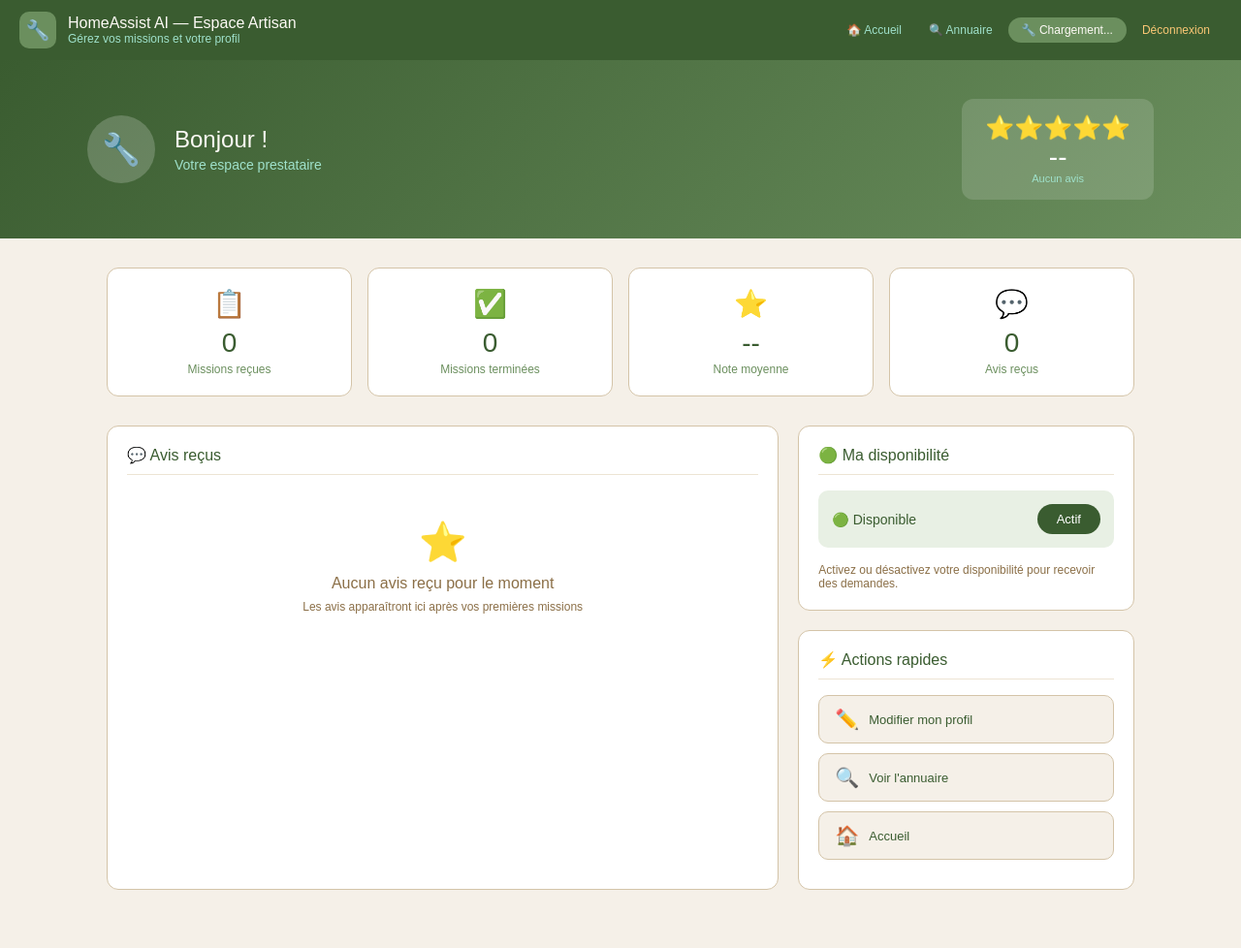
After one commit to brouanny-ux/homeassist-ai, a Python web app: template templates/dashboard_artisan.html in a window 1280 px wide. The commit adds this page. Shown: the whole page at 97% size. Run offline with Jinja, Linux system fonts and the light colour scheme; the template is opened without the code that fills it, so the values that code supplies are empty.

Commit message:
Dashboard user et artisan + rôles

```diff
--- a/database.py
+++ b/database.py
@@ -109,6 +109,7 @@ def init_users():
                 prenom TEXT NOT NULL,
                 nom TEXT NOT NULL,
                 email TEXT UNIQUE NOT NULL,
+                role TEXT DEFAULT 'user',
                 telephone TEXT NOT NULL,
                 pays TEXT,
                 ville TEXT NOT NULL,
--- /dev/null
+++ b/templates/dashboard_artisan.html
@@ -0,0 +1,238 @@
+<!DOCTYPE html>
+<html lang="fr">
+<head>
+    <meta charset="UTF-8">
+    <meta name="viewport" content="width=device-width, initial-scale=1.0">
+    <title>HomeAssist AI — Espace Artisan</title>
+    <style>
+        * { margin: 0; padding: 0; box-sizing: border-box; }
+        body { font-family: Arial, sans-serif; background: #F5F0E8; min-height: 100vh; }
+        .header { background: #3A5C30; padding: 12px 20px; display: flex; align-items: center; gap: 12px; }
+        .logo { width: 38px; height: 38px; background: #6B8F5E; border-radius: 10px; display: flex; align-items: center; justify-content: center; font-size: 20px; text-decoration: none; transition: all .2s; }
+        .logo:hover { background: #5C4A32; transform: scale(1.1); }
+        .header-info h1 { font-size: 16px; font-weight: 500; color: #FDFAF5; }
+        .header-info p { font-size: 12px; color: #9FE1CB; }
+        .header-nav { margin-left: auto; display: flex; gap: 4px; align-items: center; }
+        .header-nav a { font-size: 12px; color: #9FE1CB; padding: 6px 12px; border-radius: 8px; text-decoration: none; transition: background .15s; }
+        .header-nav a:hover { background: #6B8F5E; color: #FDFAF5; }
+        .artisan-badge { background: #6B8F5E; padding: 6px 14px; border-radius: 20px; font-size: 12px; color: #FDFAF5; }
+
+        .hero { background: linear-gradient(135deg, #3A5C30, #6B8F5E); padding: 40px 20px; }
+        .hero-content { max-width: 1100px; margin: 0 auto; display: flex; align-items: center; gap: 20px; }
+        .hero-avatar { width: 70px; height: 70px; background: rgba(255,255,255,0.2); border-radius: 50%; display: flex; align-items: center; justify-content: center; font-size: 32px; }
+        .hero-text h2 { color: #FDFAF5; font-size: 24px; font-weight: 500; margin-bottom: 4px; }
+        .hero-text p { color: #9FE1CB; font-size: 14px; }
+        .hero-rating { margin-left: auto; text-align: center; background: rgba(255,255,255,0.15); padding: 16px 24px; border-radius: 12px; }
+        .hero-rating .stars { font-size: 24px; color: #FCD34D; }
+        .hero-rating .score { font-size: 28px; font-weight: 500; color: white; }
+        .hero-rating .label { font-size: 11px; color: #9FE1CB; }
+
+        .container { max-width: 1100px; margin: 0 auto; padding: 30px 20px; }
+
+        .stats-grid { display: grid; grid-template-columns: repeat(4, 1fr); gap: 16px; margin-bottom: 30px; }
+        .stat-card { background: white; border-radius: 12px; padding: 20px; border: 0.5px solid #D4C4A8; text-align: center; }
+        .stat-card .icon { font-size: 28px; margin-bottom: 8px; }
+        .stat-card .number { font-size: 28px; font-weight: 500; color: #3A5C30; }
+        .stat-card .label { font-size: 12px; color: #6B8F5E; margin-top: 4px; }
+
+        .grid-2 { display: grid; grid-template-columns: 2fr 1fr; gap: 20px; margin-bottom: 30px; }
+        .section-card { background: white; border-radius: 12px; padding: 20px; border: 0.5px solid #D4C4A8; }
+        .section-card h3 { font-size: 16px; font-weight: 500; color: #3A5C30; margin-bottom: 16px; padding-bottom: 10px; border-bottom: 0.5px solid #EDE4D4; }
+
+        .avis-item { padding: 12px 0; border-bottom: 0.5px solid #EDE4D4; }
+        .avis-item:last-child { border-bottom: none; }
+        .avis-stars { color: #F59E0B; font-size: 14px; margin-bottom: 4px; }
+        .avis-text { font-size: 13px; color: #3A2E22; font-style: italic; }
+        .avis-date { font-size: 11px; color: #8B6F47; margin-top: 4px; }
+
+        .dispo-toggle { display: flex; align-items: center; justify-content: space-between; padding: 14px; background: #E8F0E4; border-radius: 10px; margin-bottom: 16px; }
+        .dispo-toggle span { font-size: 14px; font-weight: 500; color: #3A5C30; }
+        .toggle-btn { padding: 8px 20px; border: none; border-radius: 20px; cursor: pointer; font-size: 13px; font-weight: 500; transition: all .2s; }
+        .toggle-on { background: #3A5C30; color: white; }
+        .toggle-off { background: #D4C4A8; color: #5C4A32; }
+
+        .action-btn { display: flex; align-items: center; gap: 10px; padding: 12px 16px; background: #F5F0E8; border-radius: 10px; text-decoration: none; color: #3A5C30; font-size: 13px; margin-bottom: 10px; border: 0.5px solid #D4C4A8; transition: all .2s; }
+        .action-btn:hover { background: #E8F0E4; border-color: #6B8F5E; }
+        .action-btn .icon { font-size: 20px; }
+
+        .empty-state { text-align: center; padding: 30px; color: #8B6F47; }
+        .btn-primary { display: inline-block; padding: 10px 20px; background: #3A5C30; color: white; border-radius: 8px; text-decoration: none; font-size: 13px; margin-top: 10px; }
+
+        @media (max-width: 768px) {
+            .stats-grid { grid-template-columns: repeat(2, 1fr); }
+            .grid-2 { grid-template-columns: 1fr; }
+            .hero-rating { display: none; }
+        }
+    </style>
+</head>
+<body>
+
+<div class="header">
+    <a href="/" class="logo">🔧</a>
+    <div class="header-info">
+        <h1>HomeAssist AI — Espace Artisan</h1>
+        <p>Gérez vos missions et votre profil</p>
+    </div>
+    <nav class="header-nav">
+        <a href="/">🏠 Accueil</a>
+        <a href="/artisans">🔍 Annuaire</a>
+        <span class="artisan-badge" id="artisan-name">🔧 Chargement...</span>
+        <a href="/logout" style="color:#FAC775;">Déconnexion</a>
+    </nav>
+</div>
+
+<div class="hero">
+    <div class="hero-content">
+        <div class="hero-avatar">🔧</div>
+        <div class="hero-text">
+            <h2 id="welcome-name">Bonjour !</h2>
+            <p id="welcome-spec">Votre espace prestataire</p>
+        </div>
+        <div class="hero-rating">
+            <div class="stars" id="hero-stars">⭐⭐⭐⭐⭐</div>
+            <div class="score" id="hero-score">--</div>
+            <div class="label" id="hero-avis">Aucun avis</div>
+        </div>
+    </div>
+</div>
+
+<div class="container">
+
+    <div class="stats-grid">
+        <div class="stat-card">
+            <div class="icon">📋</div>
+            <div class="number" id="nb-missions">0</div>
+            <div class="label">Missions reçues</div>
+        </div>
+        <div class="stat-card">
+            <div class="icon">✅</div>
+            <div class="number" id="nb-terminees">0</div>
+            <div class="label">Missions terminées</div>
+        </div>
+        <div class="stat-card">
+            <div class="icon">⭐</div>
+            <div class="number" id="nb-note">--</div>
+            <div class="label">Note moyenne</div>
+        </div>
+        <div class="stat-card">
+            <div class="icon">💬</div>
+            <div class="number" id="nb-avis">0</div>
+            <div class="label">Avis reçus</div>
+        </div>
+    </div>
+
+    <div class="grid-2">
+        <div class="section-card">
+            <h3>💬 Avis reçus</h3>
+            <div id="avis-list">
+                <div class="empty-state">
+                    <div style="font-size:40px;margin-bottom:10px;">⭐</div>
+                    <p>Aucun avis reçu pour le moment</p>
+                    <p style="font-size:12px;margin-top:8px;">Les avis apparaîtront ici après vos premières missions</p>
+                </div>
+            </div>
+        </div>
+
+        <div>
+            <div class="section-card" style="margin-bottom:20px;">
+                <h3>🟢 Ma disponibilité</h3>
+                <div class="dispo-toggle">
+                    <span id="dispo-label">🟢 Disponible</span>
+                    <button class="toggle-btn toggle-on" id="dispo-btn" onclick="toggleDispo()">Actif</button>
+                </div>
+                <p style="font-size:12px;color:#8B6F47;">Activez ou désactivez votre disponibilité pour recevoir des demandes.</p>
+            </div>
+
+            <div class="section-card">
+                <h3>⚡ Actions rapides</h3>
+                <a href="/inscription" class="action-btn"><span class="icon">✏️</span> Modifier mon profil</a>
+                <a href="/artisans" class="action-btn"><span class="icon">🔍</span> Voir l'annuaire</a>
+                <a href="/" class="action-btn"><span class="icon">🏠</span> Accueil</a>
+            </div>
+        </div>
+    </div>
+
+</div>
+
+<script>
+let artisanId = null;
+let isDispo = true;
+
+async function loadDashboard() {
+    try {
+        const res = await fetch('/me');
+        const data = await res.json();
+        if (!data.user) { window.location.href = '/auth'; return; }
+
+        const user = data.user;
+        document.getElementById('artisan-name').textContent = '🔧 ' + user.prenom;
+        document.getElementById('welcome-name').textContent = 'Bonjour ' + user.prenom + ' ' + (user.nom || '') + ' !';
+
+        // Charger le profil artisan
+        const artRes = await fetch('/mon_profil_artisan');
+        const artData = await artRes.json();
+
+        if (artData.artisan) {
+            const a = artData.artisan;
+            artisanId = a.id;
+            isDispo = a.disponible == 1;
+            document.getElementById('welcome-spec').textContent = '🔧 ' + a.specialite + ' — 📍 ' + a.ville + (a.quartier ? ' — ' + a.quartier : '');
+            updateDispoUI();
+
+            // Charger les notes
+            const noteRes = await fetch(`/note_artisan/${a.id}`);
+            const noteData = await noteRes.json();
+            if (noteData.total > 0) {
+                document.getElementById('nb-note').textContent = noteData.moyenne + '/5';
+                document.getElementById('nb-avis').textContent = noteData.total;
+                document.getElementById('hero-score').textContent = noteData.moyenne + '/5';
+                document.getElementById('hero-avis').textContent = noteData.total + ' avis';
+
+                // Charger les avis détaillés
+                const avisRes = await fetch(`/avis_artisan/${a.id}`);
+                const avisData = await avisRes.json();
+                if (avisData.avis && avisData.avis.length > 0) {
+                    document.getElementById('avis-list').innerHTML = avisData.avis.map(av => `
+                        <div class="avis-item">
+                            <div class="avis-stars">${'⭐'.repeat(av.note)}</div>
+                            <div class="avis-text">"${av.avis || 'Aucun commentaire'}"</div>
+                            <div class="avis-date">${new Date(av.date_notation).toLocaleDateString('fr-FR')}</div>
+                        </div>
+                    `).join('');
+                }
+            }
+        } else {
+            document.getElementById('welcome-spec').textContent = '⚠️ Profil artisan non trouvé — Inscrivez-vous dans l\'annuaire';
+        }
+    } catch(e) { console.error(e); }
+}
+
+function updateDispoUI() {
+    const btn = document.getElementById('dispo-btn');
+    const label = document.getElementById('dispo-label');
+    if (isDispo) {
+        btn.textContent = 'Actif';
+        btn.className = 'toggle-btn toggle-on';
+        label.textContent = '🟢 Disponible';
+    } else {
+        btn.textContent = 'Inactif';
+        btn.className = 'toggle-btn toggle-off';
+        label.textContent = '🔴 Indisponible';
+    }
+}
+
+async function toggleDispo() {
+    if (!artisanId) return;
+    isDispo = !isDispo;
+    updateDispoUI();
+    await fetch('/admin/toggle_artisan', {
+        method: 'POST',
+        headers: { 'Content-Type': 'application/json' },
+        body: JSON.stringify({ id: artisanId, disponible: isDispo ? 1 : 0 })
+    });
+}
+
+loadDashboard();
+</script>
+</body>
+</html>
```
Also changed, not shown: app.py (+81 -10 lines), templates/auth.html (+81 -8 lines), templates/dashboard_user.html (added, +173 -0 lines).
